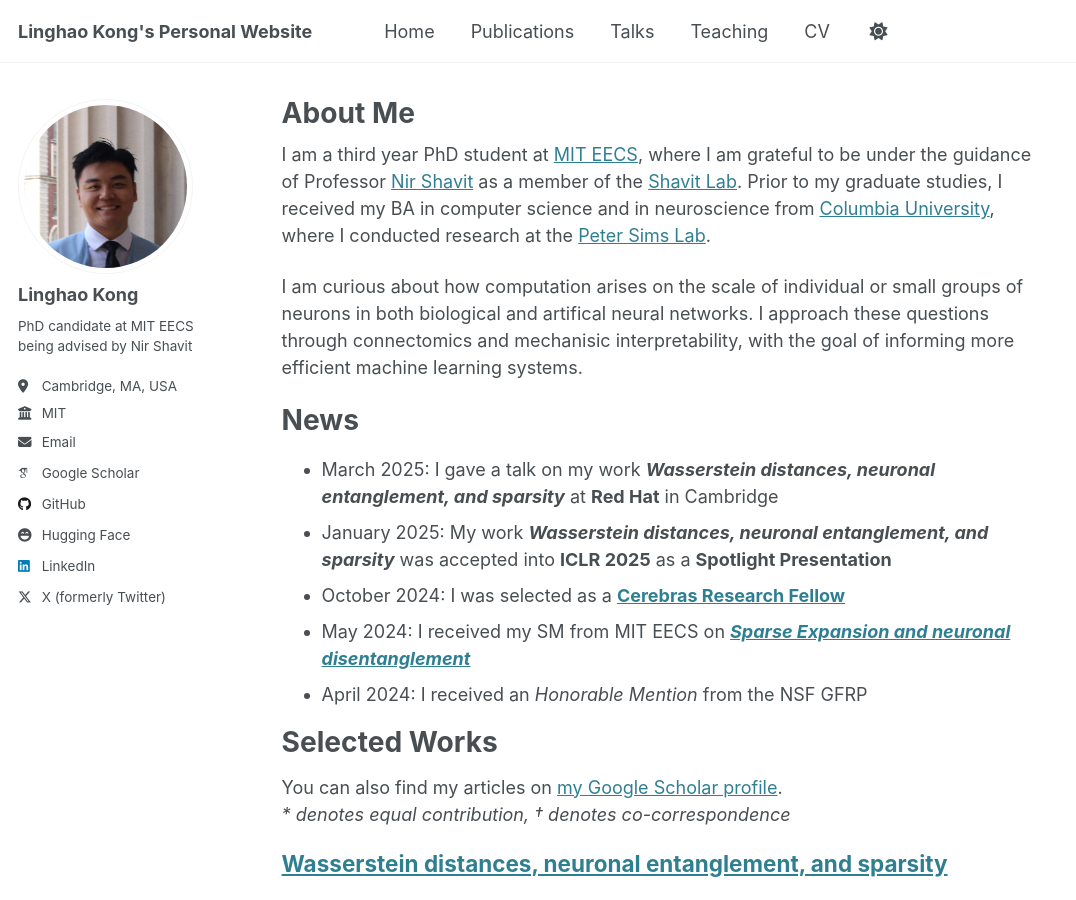
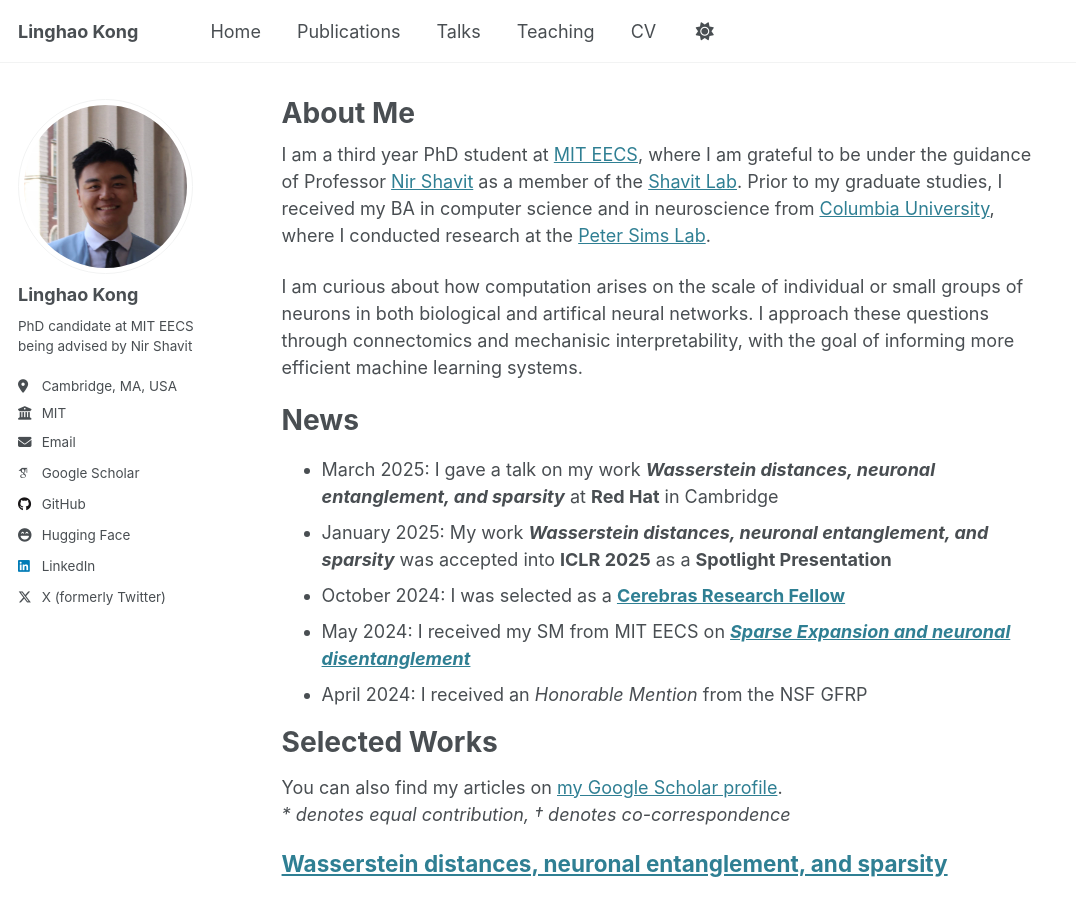
Before and after one commit to Lin-K76/Lin-K76.github.io, a Jekyll site: the page built from _pages/about.md, in a window 1280 px wide and 900 px high. Shown: the whole window, without its empty margins (0-1076 px from the left). Built offline with Jekyll 4.4.1, drawn with Linux system fonts in a browser that asks for light colours; some web fonts are replaced.

Commit message:
Reverts title

```diff
--- a/_config.yml
+++ b/_config.yml
@@ -9,7 +9,7 @@
 # Basic Site Settings
 locale                   : "en-US"
 site_theme               : "default"
-title                    : "Linghao Kong's Personal Website"
+title                    : "Linghao Kong"
 title_separator          : "-"
 name                     : &name "Linghao Kong"
 description              : &description "Linghao Kong's Personal Website"
```
